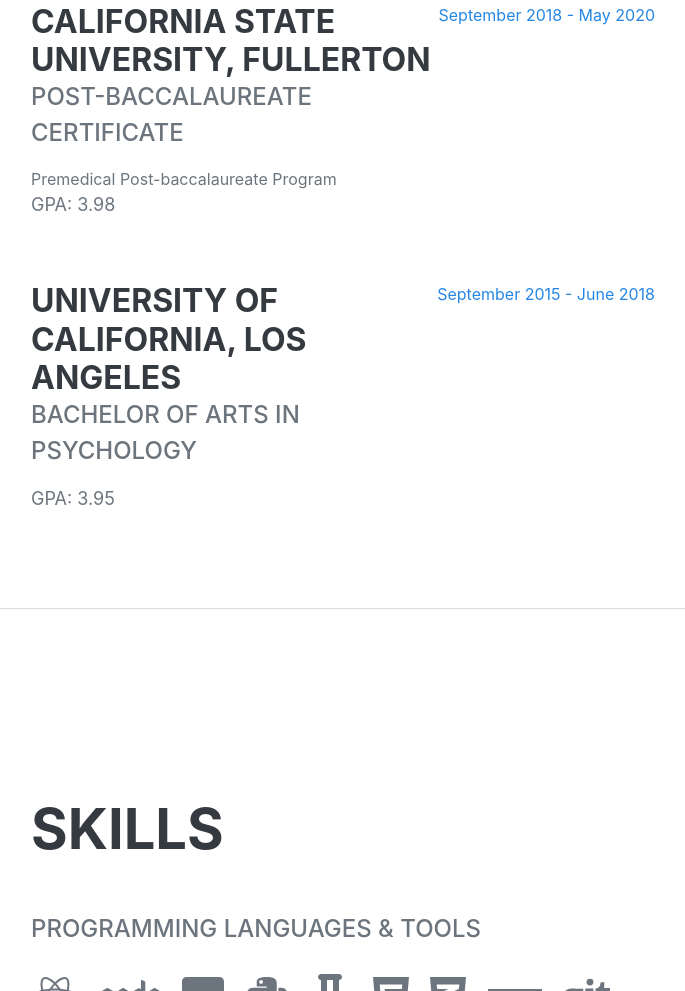
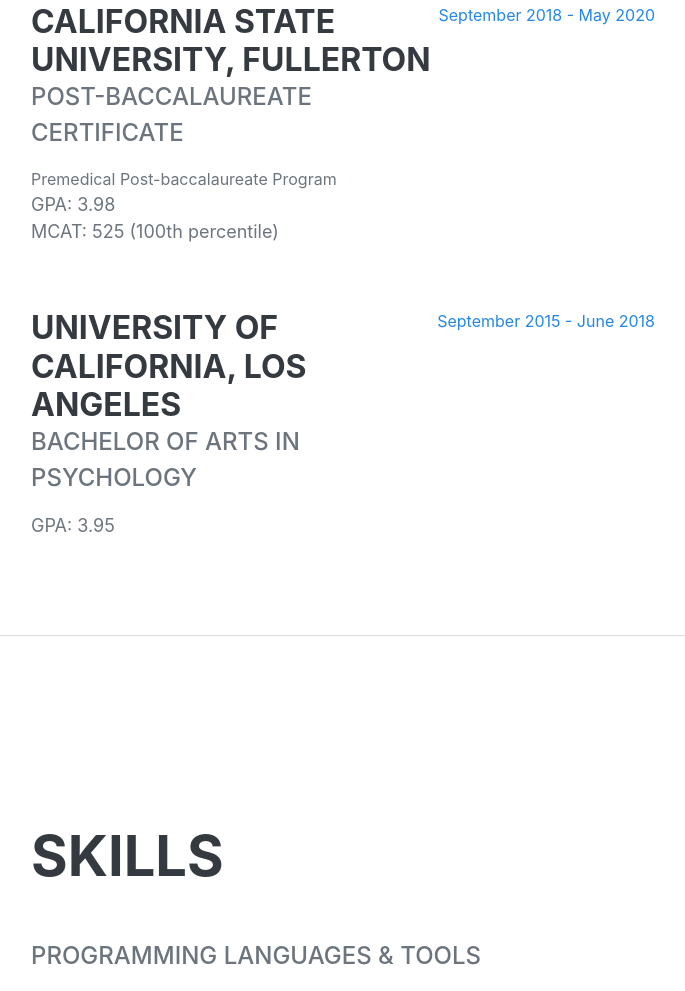
Before and after one commit to maxjeon97/personal-site, a plain HTML site: page index.html in a window 1280 px wide. Shown: the part 3342-4333 px from the top of the page, without its empty margins (577-1262 px from the left). Drawn offline with nearby package versions, Linux system fonts and the light colour scheme; a web font is replaced by a local one.

Commit message:
added MCAT score

```diff
--- a/index.html
+++ b/index.html
@@ -196,7 +196,7 @@
                         <h3 class="mb-0">California State University, Fullerton</h3>
                         <div class="subheading mb-3">Post-baccalaureate Certificate</div>
                         <div>Premedical Post-baccalaureate Program</div>
-                        <p>GPA: 3.98</p>
+                        <p>GPA: 3.98 <br> MCAT: 525 (100th percentile)</p>
                     </div>
                     <div class="flex-shrink-0"><span class="text-primary">September 2018 - May 2020</span></div>
                 </div>
```
